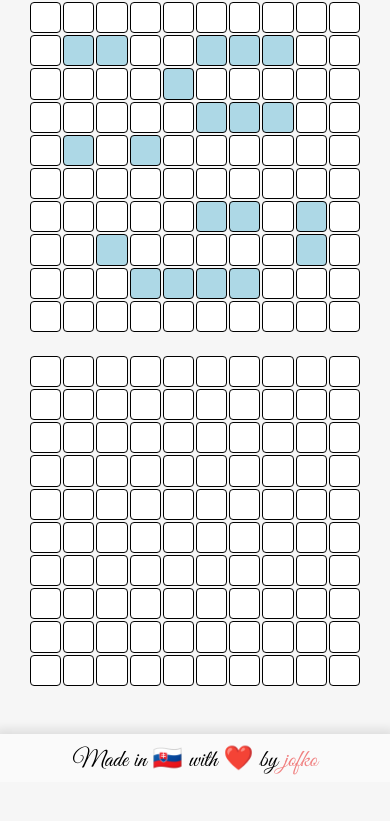
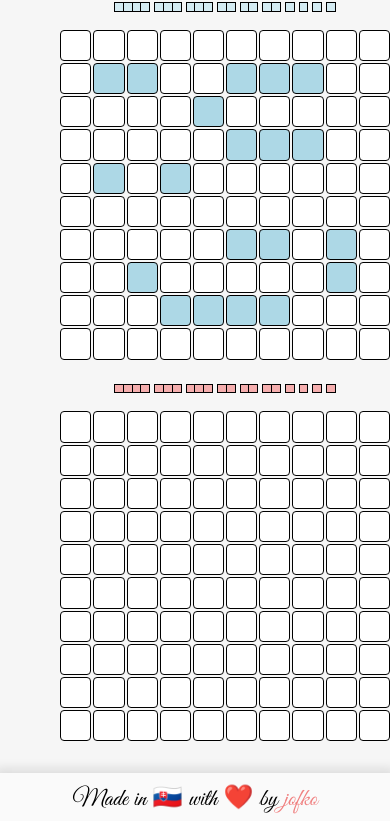
Before and after one commit to jozef-hudec-27/battleship, a website built with webpack: page dist/index.html in a window 390 px wide. Shown: the part 62-883 px from the top of the page. Before the commit the page ends 844 px from the top, so only its background shows below. Built offline with nearby package versions, Linux system fonts and the light colour scheme.

Commit message:
Add indication of players alive ships

```diff
--- a/src/assets/styles/style.scss
+++ b/src/assets/styles/style.scss
@@ -36,10 +36,32 @@ p {
   font-weight: 500;
 }
 
+.alive-ships {
+  display: flex;
+  justify-content: center;
+  gap: 4px;
+  margin-bottom: 16px;
+  flex-wrap: wrap;
+
+  .alive-ship {
+    display: flex;
+
+    .ship-block {
+      width: 1vw;
+      height: 1vw;
+      border: 1px solid black;
+
+      &:not(:first-child) {
+        border-left: none;
+      }
+    }
+  }
+}
+
 #main {
   display: flex;
   justify-content: center;
-  align-items: center;
+  align-items: flex-end;
   gap: 24px;
   flex-wrap: wrap;
 }
@@ -77,6 +99,10 @@ p {
     button.has-ship {
       background-color: lightblue;
     }
+
+    .alive-ships .ship-block {
+      background-color: lighten(lightblue, 10%);
+    }
   }
 
   // COMPUTER
@@ -88,6 +114,10 @@ p {
 
     button.has-ship {
       background-color: lightcoral;
+    }
+
+    .alive-ships .ship-block {
+      background-color: lighten(lightcoral, 10%);
     }
   }
 }
@@ -135,4 +165,9 @@ footer {
   footer {
     min-height: 48px;
   }
+
+  .ship-block {
+    width: 2vw !important;
+    height: 2vw !important;
   }
+}
--- a/src/dom.js
+++ b/src/dom.js
@@ -1,3 +1,5 @@
+import { GameboardService } from './game/gameboard.js'
+
 export const DomController = (() => {
   const newElement = (type, cls = '', id = '', text = '') => {
     const element = document.createElement(type)
@@ -36,9 +38,43 @@ export const DomGame = (() => {
     return boardEl
   }
 
+  const markupForAliveShips = (player) => {
+    const playerAliveShipsEl = DomController.newElement('div', 'alive-ships')
+    GameboardService.aliveShipsOf(player.gameBoard).forEach((ship) => {
+      const aliveShipEl = DomController.newElement('div', 'alive-ship')
+
+      for (let i = 0; i < ship.length; i++) {
+        const shipBlock = DomController.newElement('span', 'ship-block')
+        aliveShipEl.appendChild(shipBlock)
+      }
+
+      playerAliveShipsEl.appendChild(aliveShipEl)
+    })
+
+    return playerAliveShipsEl
+  }
+
+  const updateAliveShipsFor = (player, aliveShipsEl) => {
+    const lastSunkShip = player.gameBoard.getLastSunkShip()
+    if (lastSunkShip) {
+      Array.from(aliveShipsEl.children).some((aliveShipEl) => {
+        if (aliveShipEl.children.length === lastSunkShip.length) {
+          aliveShipEl.remove()
+          return true
+        }
+
+        return false
+      })
+    }
+  }
+
   const newRoundUpdate = (player1, p1Row, p1Col, player2, p2Row, p2Col) => {
+    const aliveShipsEls = Array.from(document.getElementsByClassName('alive-ships'))
+    updateAliveShipsFor(player1, aliveShipsEls[0])
+    updateAliveShipsFor(player2, aliveShipsEls[1])
+
+    // if p1Row and p1Col are falsey, the player won therefore the computer can't make a move
     if (p1Row && p1Col) {
-      // if they are falsey, the player won therefore the computer can't make a move
       // updating the player's board
       const player1TileBtn = DomController.byId(`${player1.name}_${p1Row}_${p1Col}`)
       player1TileBtn.classList.add('attacked')
@@ -56,5 +92,10 @@ export const DomGame = (() => {
     DomController.byId('game-over').appendChild(DomController.newElement('h2', '', '', message))
   }
 
-  return { markupForBoard, newRoundUpdate, displayGameOver }
+  return {
+    markupForBoard,
+    markupForAliveShips,
+    newRoundUpdate,
+    displayGameOver,
+  }
 })()
--- a/src/game/gameboard.js
+++ b/src/game/gameboard.js
@@ -57,11 +57,14 @@ export const GameboardService = (() => {
     return false
   }
 
+  const aliveShipsOf = (gameBoard) => [...gameBoard.aliveShips]
+
   return {
     display,
     positionValidFor,
     allShipsSunkIn,
     alreadyAttacked,
+    aliveShipsOf,
   }
 })()
 
@@ -81,6 +84,11 @@ export default function Gameboard() {
 
   const missedAttacks = []
   const allAttacks = []
+  const allShips = []
+  const aliveShips = new Set()
+  let lastSunkShip
+
+  const getLastSunkShip = () => lastSunkShip
 
   const placeShip = (ship) => {
     let row = Math.floor(Math.random() * 10)
@@ -101,6 +109,8 @@ export default function Gameboard() {
     shipSizes.forEach((size) => {
       const ship = Ship(size, Math.random() >= 0.5)
       placeShip(ship)
+      allShips.push(ship)
+      aliveShips.add(ship)
     })
   }
 
@@ -112,8 +122,15 @@ export default function Gameboard() {
     if (board[row][col]) {
       const ship = board[row][col]
       ship.hit(ShipService.hitPosition(row, col, board))
+      if (ShipService.isSunk(ship)) {
+        aliveShips.delete(ship)
+        lastSunkShip = ship
+      } else {
+        lastSunkShip = null
+      }
     } else {
       missedAttacks.push([row, col])
+      lastSunkShip = null
     }
 
     return true
@@ -126,5 +143,9 @@ export default function Gameboard() {
     receiveAttack,
     missedAttacks,
     allAttacks,
+    allShips,
+    aliveShips,
+    lastSunkShip,
+    getLastSunkShip,
   }
 }
--- a/src/pages/home.js
+++ b/src/pages/home.js
@@ -9,14 +9,16 @@ export default function painHomePage(game) {
     if (gameOver) return
 
     if (player1.play(game, row, col)) {
-      if (GameService.isGameOverIn(game)) { // the player won
+      if (GameService.isGameOverIn(game)) {
+        // the player won
         gameOver = true
         DomGame.newRoundUpdate(player1, null, null, player2, row, col)
         DomGame.displayGameOver(true)
       } else {
         const [randomRow, randomCol] = player2.randomPlay(game)
 
-        if (GameService.isGameOverIn(game)) { // the computer won
+        if (GameService.isGameOverIn(game)) {
+          // the computer won
           gameOver = true
           DomGame.displayGameOver(false)
         }
@@ -26,8 +28,14 @@ export default function painHomePage(game) {
     }
   }
 
-  DomController.byId('main').appendChild(DomGame.markupForBoard(player1.gameBoard.board, player1.name))
-  DomController.byId('main').appendChild(DomGame.markupForBoard(player2.gameBoard.board, player2.name))
+  const player1BoardEl = DomGame.markupForBoard(player1.gameBoard.board, player1.name)
+  const player2BoardEl = DomGame.markupForBoard(player2.gameBoard.board, player2.name)
+
+  player1BoardEl.prepend(DomGame.markupForAliveShips(player1))
+  player2BoardEl.prepend(DomGame.markupForAliveShips(player2))
+
+  DomController.byId('main').appendChild(player1BoardEl)
+  DomController.byId('main').appendChild(player2BoardEl)
 
   for (let r = 0; r < player1.gameBoard.board.length; r++) {
     for (let c = 0; c < player1.gameBoard.board[0].length; c++) {
--- a/src/tests/gameboard.test.js
+++ b/src/tests/gameboard.test.js
@@ -10,6 +10,7 @@ describe('Gameboard factory function', () => {
     expect(gameBoard.board.length).toBe(10)
     expect(gameBoard.board[0].length).toBe(10)
     expect(gameBoard.board.flat().filter((pos) => !!pos === true).length).toBe(20) // places taken up by ships
+    expect(gameBoard.allShips.length).toBe(10)
   })
 
   test("receiveAttack() function adds to ship's hits", () => {
@@ -92,4 +93,25 @@ describe('GameboardService module', () => {
     gameBoard.receiveAttack(0, 0)
     expect(GameboardService.alreadyAttacked(0, 0, gameBoard)).toBe(true)
   })
+
+  test('aliveShipsOf() function returns all ships if no ship has been sunk', () => {
+    const gameBoard = Gameboard()
+    expect(GameboardService.aliveShipsOf(gameBoard)).toEqual(gameBoard.allShips)
+  })
+
+  test('aliveShipsOf() function returns only ships that have not been sunk', () => {
+    const gameBoard = Gameboard()
+
+    for (let row = 0; row < gameBoard.board.length; row++) {
+      for (let col = 0; col < gameBoard.board[0].length; col++) {
+        const ship = gameBoard.board[row][col]
+
+        if (ship && ship.length === 1) {
+          gameBoard.receiveAttack(row, col)
+        }
+      }
+    }
+
+    expect(GameboardService.aliveShipsOf(gameBoard)).toEqual(gameBoard.allShips.filter((ship) => ship.length > 1))
+  })
 })
```
Also changed, not shown: dist/index.html. Lines whose indentation alone changed are shown as unchanged.
